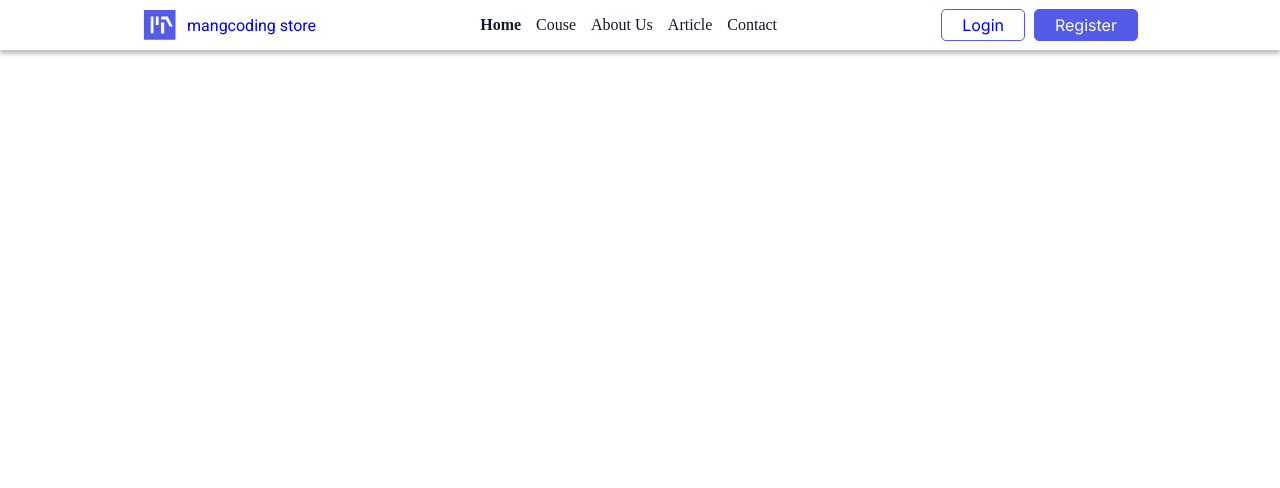
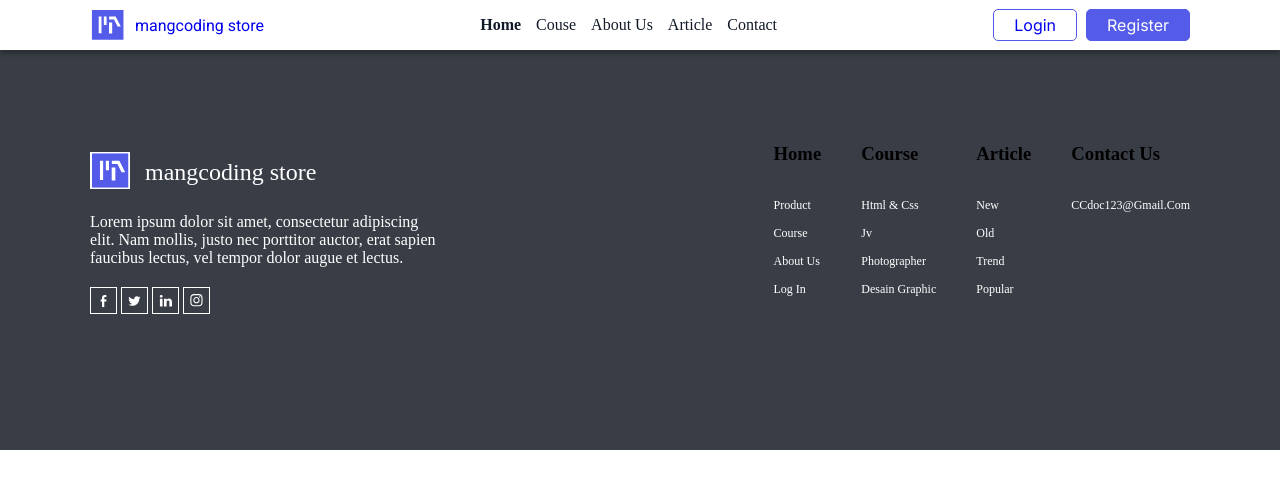
Before and after one commit to majdsh7/majd, a plain HTML site: page index.html in a window 1280 px wide. Shown: the top 488 px of the page. Drawn offline with Linux system fonts and the light colour scheme.

Commit message:
add footer

```diff
--- a/assets/css/main.css
+++ b/assets/css/main.css
@@ -29,13 +29,13 @@ a{
     box-shadow:  0px 4px 4px rgba(0, 0, 0, 0.25);
 }
 .container{
-    width: calc(100% - 120px);
+    width: calc(100% - 180px);
     margin:auto;
 }
 .row{
     display: flex;
     flex-wrap: wrap;
-    justify-content: space-around;
+    justify-content: space-between;
     flex-wrap: wrap;
     align-items: center;
     height: 100%;
@@ -94,3 +94,60 @@ a{
 background-color: red;
     }
 }
+.footer{
+    background-color: #393E46;
+    height: 400px;
+}
+.footer-start{
+    width: 350px;
+}
+.footer-logo{
+    display: flex;
+    align-items: center;
+    gap: 15px;
+    padding: 20px 0px;
+}
+.footer-logo img{
+    width: 40px;
+}
+.footer-logo span{
+    font-size: 24px;
+    color: white;
+}
+.footer-start p{
+    color: white;
+    padding: 0px 0px 20px;
+}
+.icons img{
+    border: 1px solid white;
+    width: 15px;
+    height: 15px;
+    padding: 5px;
+    box-sizing: content-box;
+}
+.footer-end{
+    display: flex;
+    flex-wrap: wrap;
+    gap: 40px;
+    text-transform: capitalize;
+    height: 350px;
+    align-items: center;
+}
+.footer-end-item ul li{
+    list-style: none;
+    margin-bottom: 10px;
+}
+.footer-end-item ul li a{
+    color:white;
+    font-family: var(--mainfont);
+    font-size: 12px;
+    font-weight: 100;
+
+}
+.footer-end-item h3{
+    margin-bottom: 30px;
+    font-family: var(--mainfont);
+}
+.email-footer{
+    height: 164px;
+}
--- a/index.html
+++ b/index.html
@@ -27,5 +27,63 @@
     </div>
     </div>
     </header>
+
+    <footer class="footer">
+        <div class="container">
+            <div class="row">
+            <div class="footer-start">
+              <div class="footer-logo">
+                <a href="index.html"><img src="./assets/images/Logo.svg"></a>
+                <a href="#"><span>mangcoding store</span></a>
+              </div>
+
+                <p>Lorem ipsum dolor sit amet, consectetur adipiscing elit. Nam mollis, justo nec porttitor auctor, erat sapien faucibus lectus, vel tempor dolor augue et lectus. </p>
+                <div class="icons">
+                    <a><img src="./assets/icons/facebook logo.svg"></a>
+                    <a><img src="./assets/icons/twitter.svg"></a>
+                    <a><img src="./assets/icons/linkedin.svg"></a>
+                    <a><img src="./assets/icons/instagram.svg"></a>
+                </div>
+            </div>
+            <div class="footer-end">
+                <div class="footer-end-item">
+                    <h3>home</h3>
+                    <ul>
+                        <li><a href="#">product</a></li>
+                        <li><a href="#">course</a></li>
+                        <li><a href="#">about us</a></li>
+                        <li><a href="#">log in</a></li>
+                    </ul>
+                </div>
+                <div class="footer-end-item">
+                    <h3>course</h3>
+                    <ul>
+                        <li><a href="#">html & css</a></li>
+                        <li><a href="#">jv</a></li>
+                        <li><a href="#">photographer</a></li>
+                        <li><a href="#">desain graphic</a></li>
+                    </ul>
+                </div>
+                <div class="footer-end-item">
+                    <h3>article</h3>
+                    <ul>
+                        <li><a href="#">new</a></li>
+                        <li><a href="#">old</a></li>
+                        <li><a href="#">trend</a></li>
+                        <li><a href="#">popular</a></li>
+                    </ul>
+                </div>
+                <div class="footer-end-item email-footer">
+                    <h3>contact us</h3>
+                    <ul>
+                      <li>
+                        <a href="#">CCdoc123@gmail.com</a>
+                      </li>
+                    </ul>
+                </div>
+            </div>
+        </div>
+        </div>
+    </footer>
   </body>
 </html>
```
Also changed, not shown: assets/icons/facebook logo.svg (added), assets/icons/instagram.svg (added), assets/icons/linkedin.svg (added), assets/icons/twitter.svg (added).
